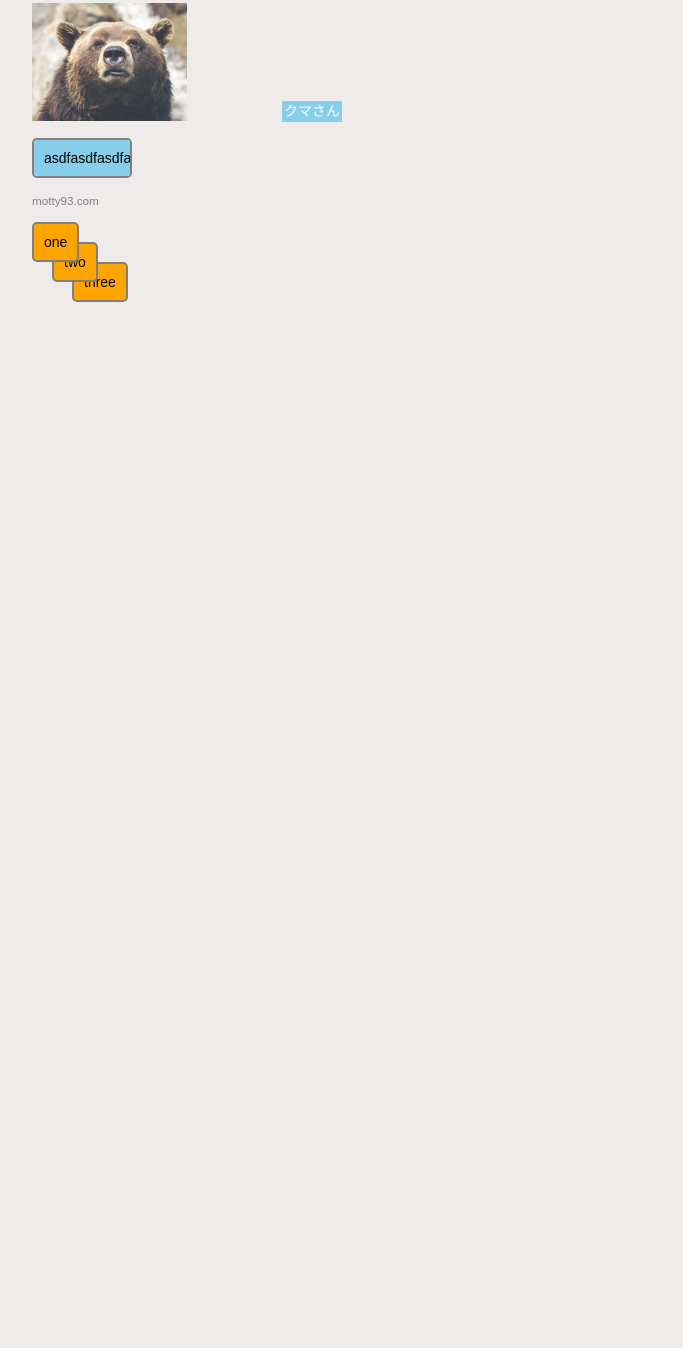
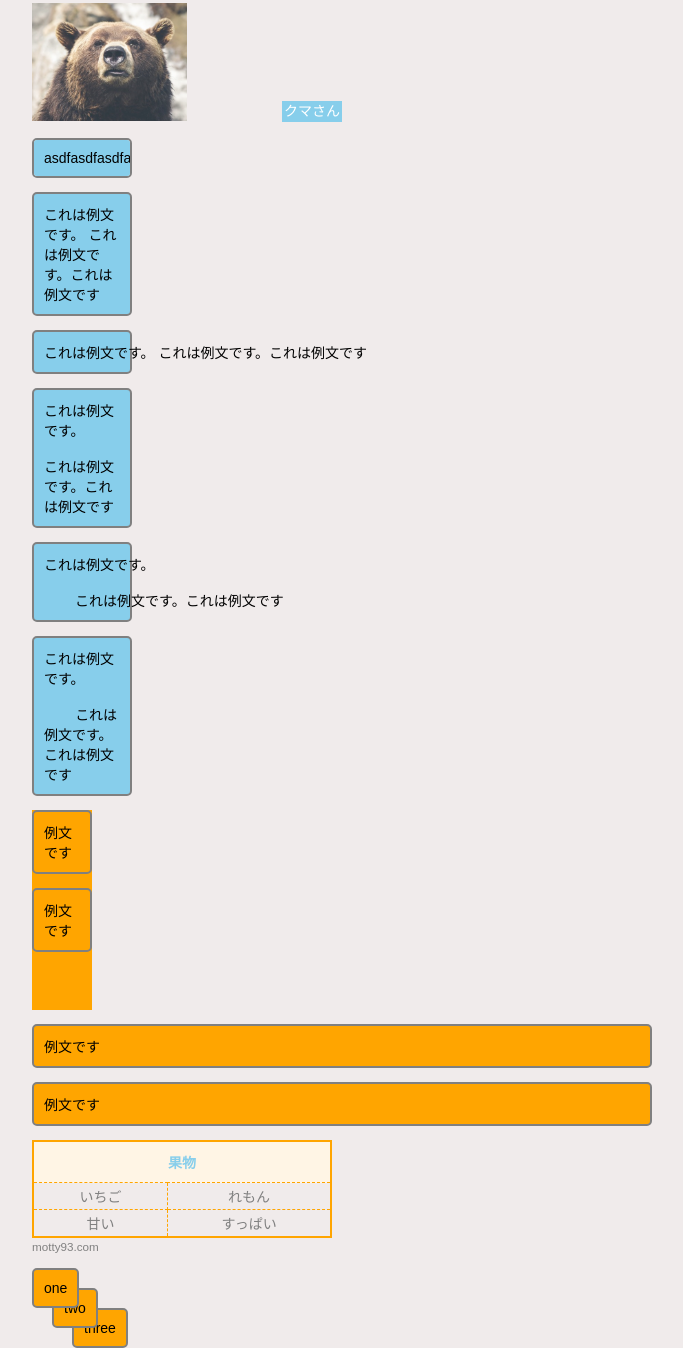
Before and after one commit to motty93/css-training, a website: page saruwaka/index.html in a window 1280 px wide. Shown: the part 2904-4252 px from the top of the page, without its empty margins (298-981 px from the left). Before the commit the page ends 3206 px from the top, so only its background shows below. Drawn offline with Linux system fonts and the light colour scheme.

Commit message:
add: white-space & table

```diff
--- a/saruwaka/index.html
+++ b/saruwaka/index.html
@@ -262,11 +262,69 @@
       }
 
       .overflow-exam {
-        white-space: nowrap;
+        white-space: normal;
         width: 100px;
         overflow-x: scroll;
         overflow-y: hidden;
         background: skyblue;
+      }
+
+      .white-space_nowrap {
+        white-space: nowrap;
+        width: 100px;
+        background: skyblue;
+      }
+
+      .white-space {
+        white-space: normal;
+        width: 100px;
+        background: skyblue;
+      }
+
+      .white-space_preline {
+        white-space: pre-line;
+        width: 100px;
+        background: skyblue;
+      }
+
+      .white-space_pre {
+        white-space: pre;
+        width: 100px;
+        background: skyblue;
+      }
+
+      .white-space_prewrap {
+        white-space: pre-wrap;
+        width: 100px;
+        background: skyblue;
+      }
+
+      .tag-test {
+        width: 60px;
+        height: 200px;
+        background: orange;
+      }
+
+      table th, table td {
+        border: dashed 1px orange;
+      }
+
+      table {
+        text-align: center;
+        border-collapse: collapse;
+        border: solid 2px orange;
+        width: 300px;
+      }
+
+      table th {
+        padding: 10px;
+        color: skyblue;
+        background: #fff5e5;
+      }
+
+      table td {
+        padding: 3px 10px;
+        color: gray;
       }
     </style>
   </head>
@@ -379,6 +437,44 @@
       </div>
       <div id="fixed">fixed</div>
       <p class="overflow-exam">asdfasdfasdfasdfasdfasdfasdfasdfasdf</p>
+      <p class="white-space">これは例文です。
+
+        これは例文です。これは例文です    </p>
+      <!-- はみ出した場合overflowを指定してうまくやる -->
+      <p class="white-space_nowrap">これは例文です。
+
+        これは例文です。これは例文です    </p>
+
+      <p class="white-space_preline">これは例文です。
+
+        これは例文です。これは例文です    </p>
+
+      <p class="white-space_pre">これは例文です。
+
+        これは例文です。これは例文です    </p>
+
+      <p class="white-space_prewrap">これは例文です。
+
+        これは例文です。これは例文です    </p>
+      <div class="tag-test">
+        <p>例文です</p>
+        <p>例文です</p>
+      </div>
+      <p>例文です</p>
+      <p>例文です</p>
+      <table>
+        <tr>
+          <th colspan="2">果物</th>
+        </tr>
+        <tr>
+          <td>いちご</td>
+          <td>れもん</td>
+        </tr>
+        <tr>
+          <td>甘い</td>
+          <td>すっぱい</td>
+        </tr>
+      </table>
     </div>
     <footer>
       <div class="footer_wrapper">
```
Also changed, not shown: saruwaka/README.md.
